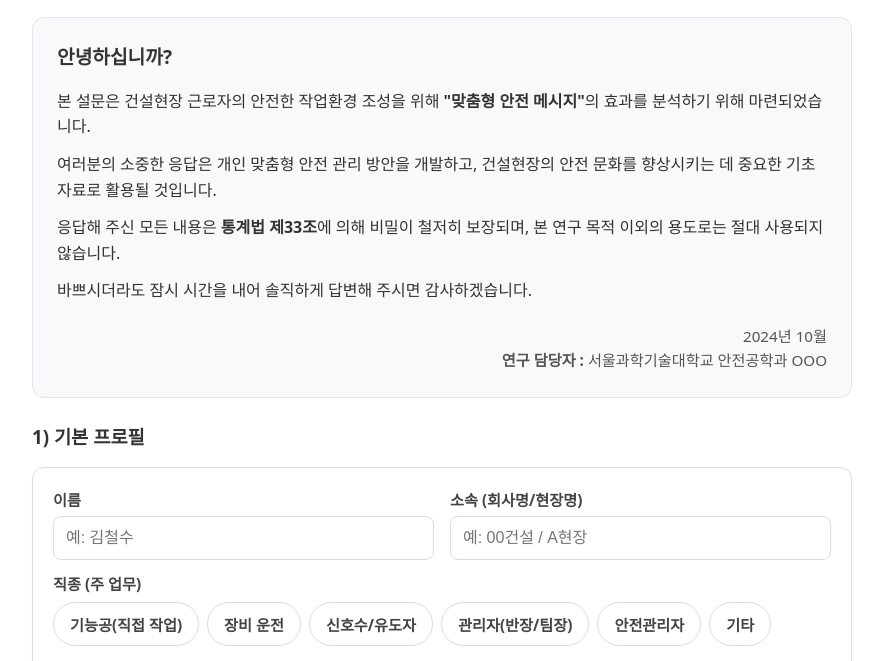
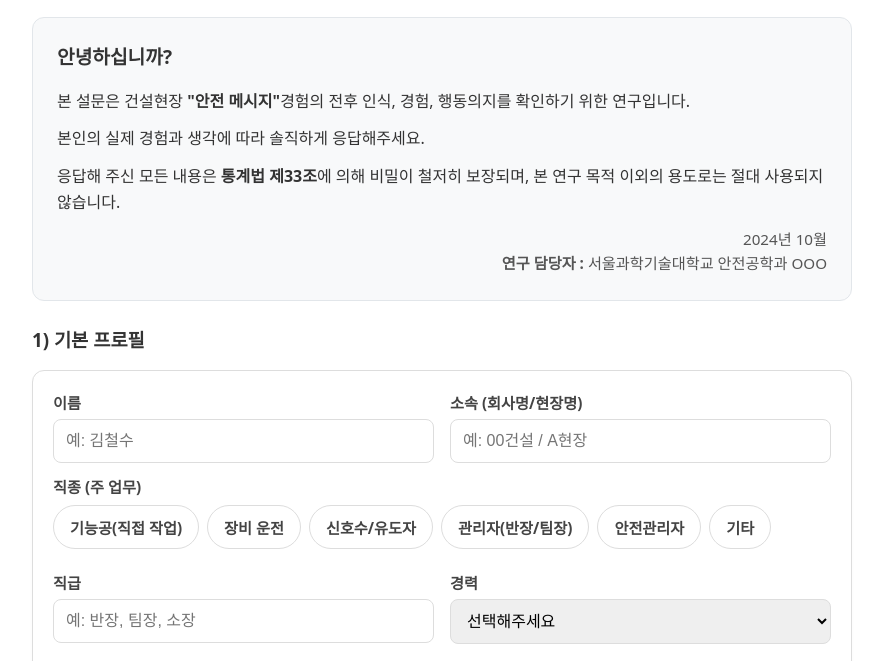
Before and after one commit to ssooo-424/safety-research, a website: page public/index.html in a window 1280 px wide. Shown: the part 117-778 px from the top of the page, without its empty margins (198-1081 px from the left). Drawn offline with Linux system fonts and the light colour scheme.

Commit message:
Update index.html

```diff
--- a/public/index.html
+++ b/public/index.html
@@ -90,16 +90,13 @@
         <div style="background-color: #f8f9fa; border: 1px solid #e2e6ea; border-radius: 12px; padding: 24px; margin-bottom: 24px; line-height: 1.6; color: #333;">
           <h2 style="margin-top: 0; margin-bottom: 16px; font-size: 1.2rem;">안녕하십니까?</h2>
           <p style="margin: 0 0 12px 0;">
-            본 설문은 건설현장 근로자의 안전한 작업환경 조성을 위해 <strong>"맞춤형 안전 메시지"</strong>의 효과를 분석하기 위해 마련되었습니다.
+            본 설문은 건설현장 <strong>"안전 메시지"</strong>경험의 전후 인식, 경험, 행동의지를 확인하기 위한 연구입니다.
           </p>
           <p style="margin: 0 0 12px 0;">
-            여러분의 소중한 응답은 개인 맞춤형 안전 관리 방안을 개발하고, 건설현장의 안전 문화를 향상시키는 데 중요한 기초 자료로 활용될 것입니다.
+            본인의 실제 경험과 생각에 따라 솔직하게 응답해주세요.
           </p>
           <p style="margin: 0 0 12px 0;">
             응답해 주신 모든 내용은 <strong>통계법 제33조</strong>에 의해 비밀이 철저히 보장되며, 본 연구 목적 이외의 용도로는 절대 사용되지 않습니다.
-          </p>
-          <p style="margin: 0 0 20px 0;">
-            바쁘시더라도 잠시 시간을 내어 솔직하게 답변해 주시면 감사하겠습니다.
           </p>
 
           <div style="text-align: right; font-size: 0.95rem; color: #555;">
```
